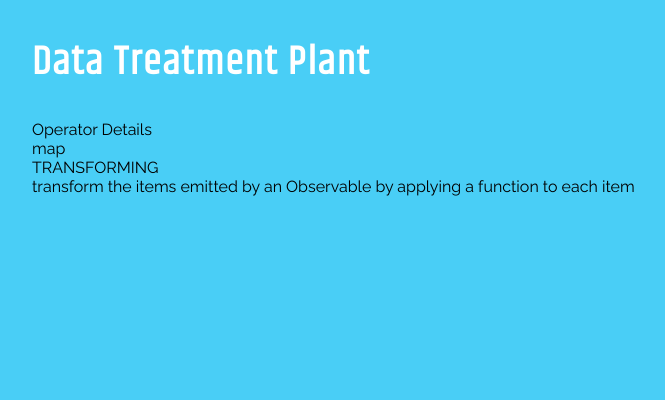
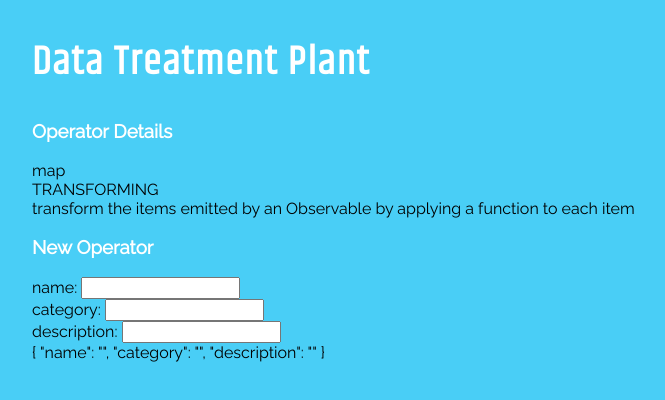
Before and after one commit to getDanArias/RxJS-Operators, an Angular app: page / in a window 1280 px wide. Shown: the top 400 px of the page, without its empty margins (0-665 px from the left). Built offline with nearby package versions, Linux system fonts and the light colour scheme.

Commit message:
Create new operator form (two-way data-binding)

```diff
--- a/src/app/app.module.ts
+++ b/src/app/app.module.ts
@@ -4,6 +4,7 @@ import { NgModule } from '@angular/core';
 
 import { AppComponent } from './app.component';
 import { OperatorsComponent } from './features/operators/operators/operators.component';
+import { FormsModule } from '@angular/forms';
 
 
 @NgModule({
@@ -12,7 +13,8 @@ import { OperatorsComponent } from './features/operators/operators/operators.com
     OperatorsComponent
   ],
   imports: [
-    BrowserModule
+    BrowserModule,
+    FormsModule
   ],
   providers: [],
   bootstrap: [AppComponent]
--- a/src/app/features/operators/operators/operators.component.ts
+++ b/src/app/features/operators/operators/operators.component.ts
@@ -5,11 +5,26 @@ import {Operator} from '../../../shared/models/operator';
   selector: 'app-operators',
   template: `
     <div>
-      Operator Details
+      <h3>Operator Details</h3>
       <div>
         {{ operator.name }} <br/>
         {{ operator.category | uppercase }} <br/>
         {{ operator.description }} <br/>
+      </div>
+      <h3>New Operator</h3>
+      <div>
+        <label>
+          name: <input [(ngModel)]="newOperator.name"/><br/>
+        </label>
+        <label>
+          category: <input [(ngModel)]="newOperator.category"/><br/>
+        </label>
+        <label>
+          description: <input [(ngModel)]="newOperator.description"/>
+        </label>
+      </div>
+      <div>
+        {{newOperator | json}}
       </div>
     </div>
   `,
@@ -23,6 +38,12 @@ export class OperatorsComponent implements OnInit {
     description: `transform the items emitted by an Observable by applying a function to each item`
   };
 
+  newOperator: Operator = {
+    name: ``,
+    category: ``,
+    description: ``
+  };
+
   constructor() { }
 
   ngOnInit() {
```
